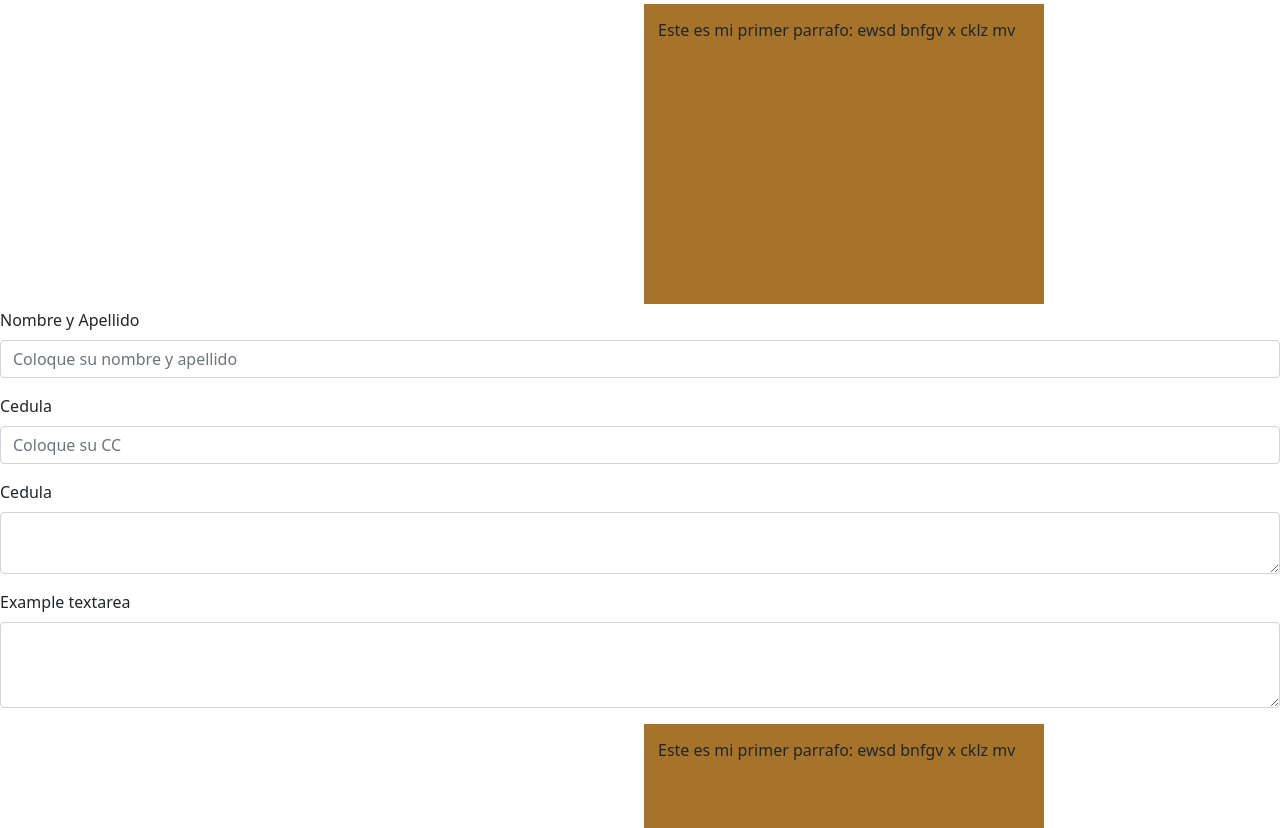
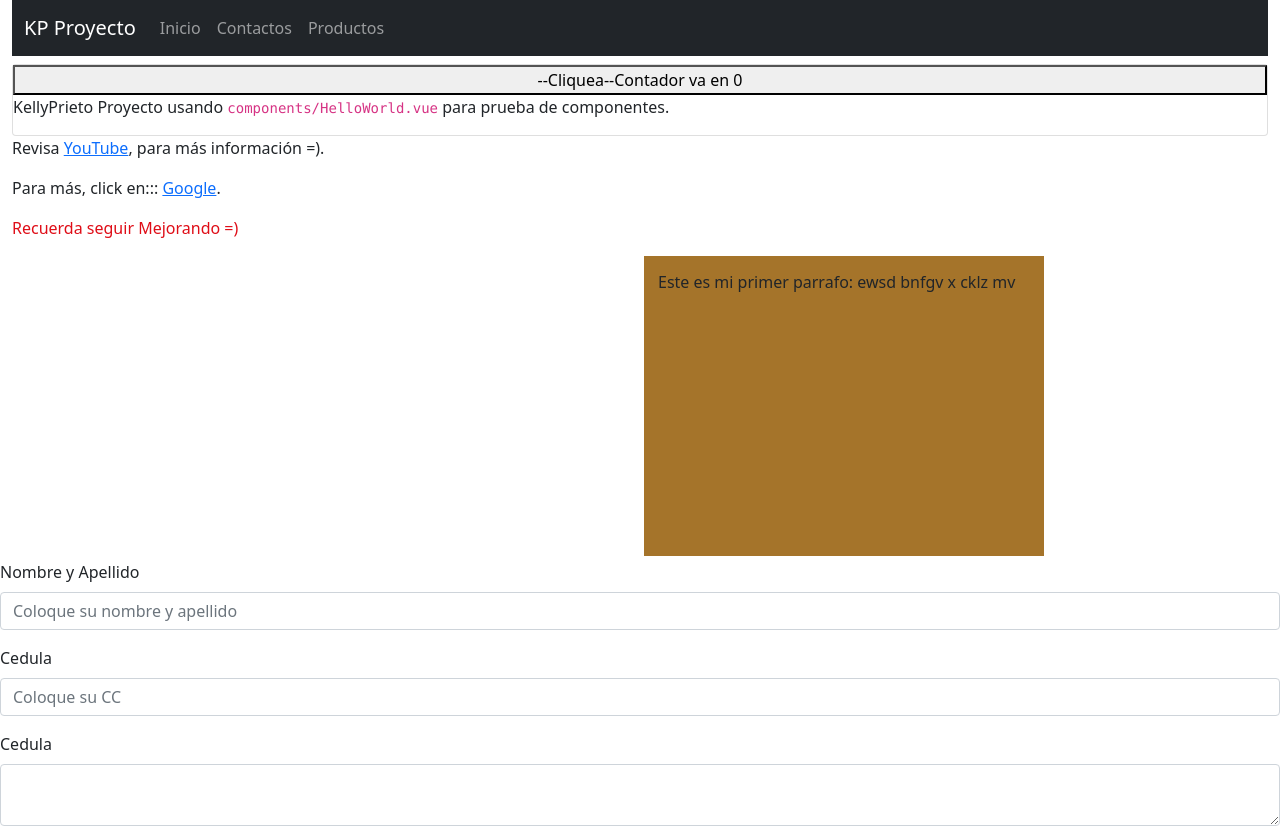
Before and after one commit to KelJoha/front_actvPHP1.3, a Vue app: page / in a window 1280 px wide. Shown: the top 828 px of the page. Built offline with nearby package versions, Linux system fonts and the light colour scheme.

Commit message:
fix: Se modifico codigo index y componente HelloWorld para personalizacion, tambien se vuelve a mostart los componentes inicales HelloWorld y Menu.

```diff
--- a/index.html
+++ b/index.html
@@ -4,7 +4,7 @@
     <meta charset="UTF-8" />
     <link rel="icon" type="image/svg+xml" href="/vite.svg" />
     <meta name="viewport" content="width=device-width, initial-scale=1.0" />
-    <title>Vite + Vue</title>
+    <title>KJ_Projecto</title>
     <link href="https://cdn.jsdelivr.net/npm/bootstrap@5.0.2/dist/css/bootstrap.min.css" rel="stylesheet" integrity="sha384-EVSTQN3/azprG1Anm3QDgpJLIm9Nao0Yz1ztcQTwFspd3yD65VohhpuuCOmLASjC" crossorigin="anonymous">
   </head>
   <body>
--- a/src/App.vue
+++ b/src/App.vue
@@ -1,6 +1,6 @@
 <script setup>
-//import HelloWorld from './components/HelloWorld.vue'
-//import MenuPrincipal from './components/Menu.vue'
+import HelloWorld from './components/HelloWorld.vue'
+import MenuPrincipal from './components/Menu.vue'
 
 import ContenedorEjemplo from './components/Contenedor.vue'
 
@@ -9,7 +9,12 @@ import ContenedorEjemplo from './components/Contenedor.vue'
 
 <template>
 
-  <!--<div class="container-fluid"></div>-->
+  <div class="container-fluid">
+    <MenuPrincipal></MenuPrincipal>
+    <HelloWorld></HelloWorld>
+  </div>
+
+
 
   <ContenedorEjemplo>
   </ContenedorEjemplo>
--- a/src/components/HelloWorld.vue
+++ b/src/components/HelloWorld.vue
@@ -12,32 +12,32 @@ const count = ref(0)
   <h1>{{ msg }}</h1>
 
   <div class="card">
-    <button type="button" @click="count++">count is {{ count }}</button>
+    <button type="button" @click="count++">--Cliquea--Contador va en {{ count }}</button>
     <p>
-      Edit
-      <code>components/HelloWorld.vue</code> to test HMR
+      KellyPrieto Proyecto usando
+      <code>components/HelloWorld.vue</code> para prueba de componentes.
     </p>
   </div>
 
   <p>
-    Check out
-    <a href="https://vuejs.org/guide/quick-start.html#local" target="_blank"
-      >create-vue</a
-    >, the official Vue + Vite starter
+    Revisa
+    <a href="https://www.youtube.com/" target="_blank"
+      >YouTube</a
+    >, para más información =).
   </p>
   <p>
-    Learn more about IDE Support for Vue in the
+    Para más, click en:::
     <a
-      href="https://vuejs.org/guide/scaling-up/tooling.html#ide-support"
+      href="https://www.google.co.uk/"
       target="_blank"
-      >Vue Docs Scaling up Guide</a
+      >Google</a
     >.
   </p>
-  <p class="read-the-docs">Click on the Vite and Vue logos to learn more</p>
+  <p class="read-the-docs">Recuerda seguir Mejorando =)</p>
 </template>
 
 <style scoped>
 .read-the-docs {
-  color: #888;
+  color: #df0d17;
 }
 </style>
```
